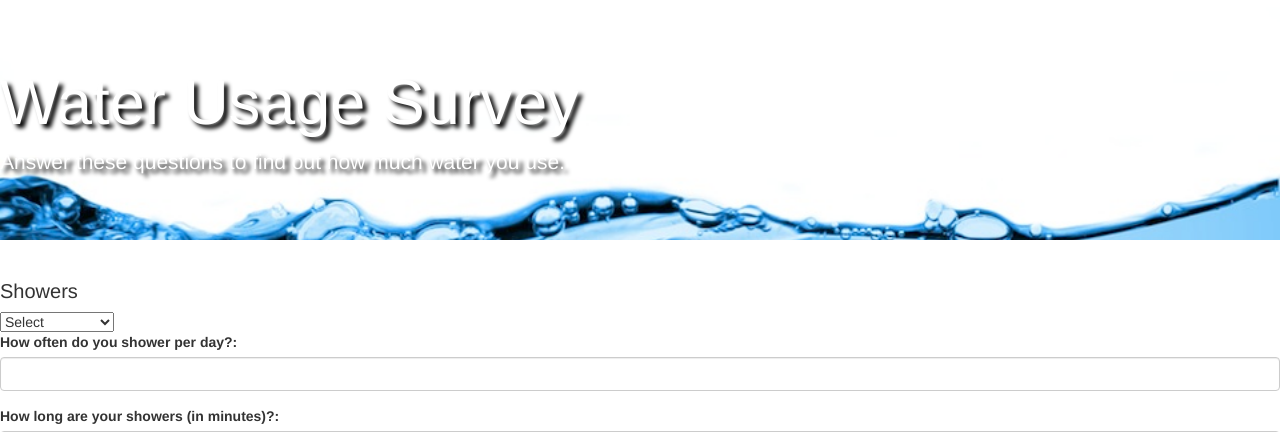
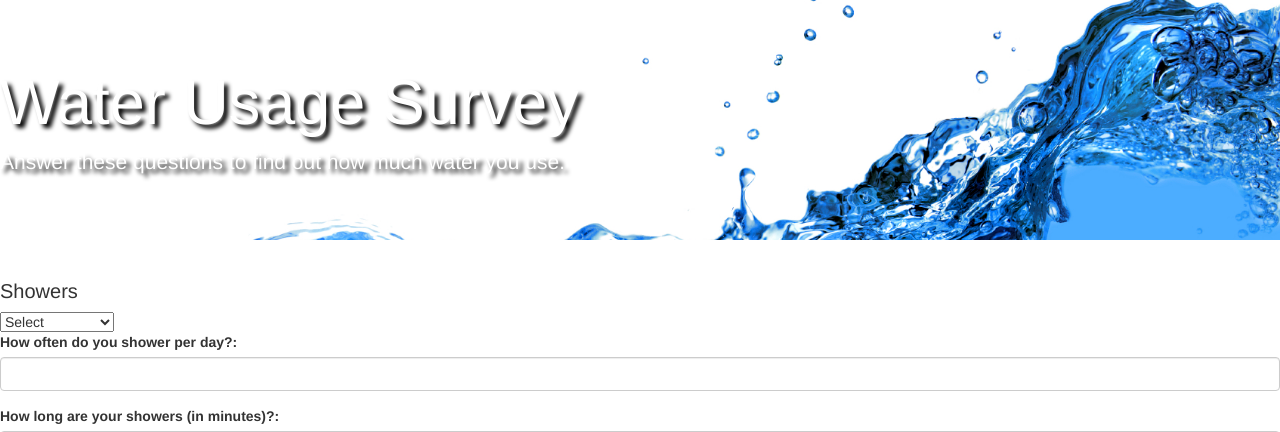
Before and after one commit to shrutikrishnamachari/Watersaver, a PHP site: page /survey.html in a window 1280 px wide. Shown: the top 432 px of the page. Run offline with PHP 8.4, Linux system fonts and the light colour scheme.

Commit message:
Survey CSS

```diff
--- a/surveystyle.css
+++ b/surveystyle.css
@@ -1,7 +1,7 @@
 
 .jumbotron {
 	margin-bottom: 20px;
-    background-image: url(original.jpg);
+    background-image: url(water.jpg);
     background-position: 0% 25%;
     background-size: cover;
     background-repeat: no-repeat;
```
Also changed, not shown: water.jpg (added).
